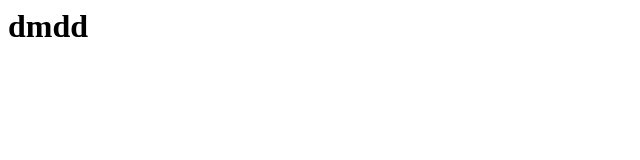
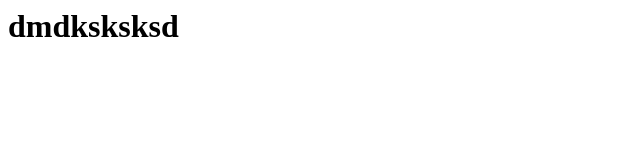
Before and after one commit to garylaw022722/testGit, a plain HTML site: page index.html in a window 1280 px wide. Shown: the whole page, without its empty margins (0-640 px from the left). Drawn offline with Linux system fonts and the light colour scheme.

Commit message:
ssajasj
sasa

```diff
--- a/index.html
+++ b/index.html
@@ -1 +1 @@
-<h1>dmdd</h1>
+<h1>dmdksksksd</h1>
```
